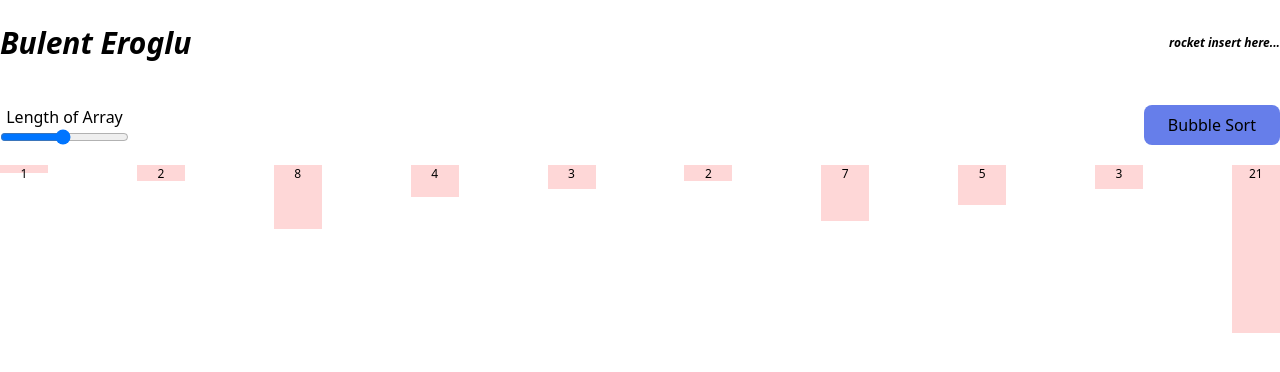
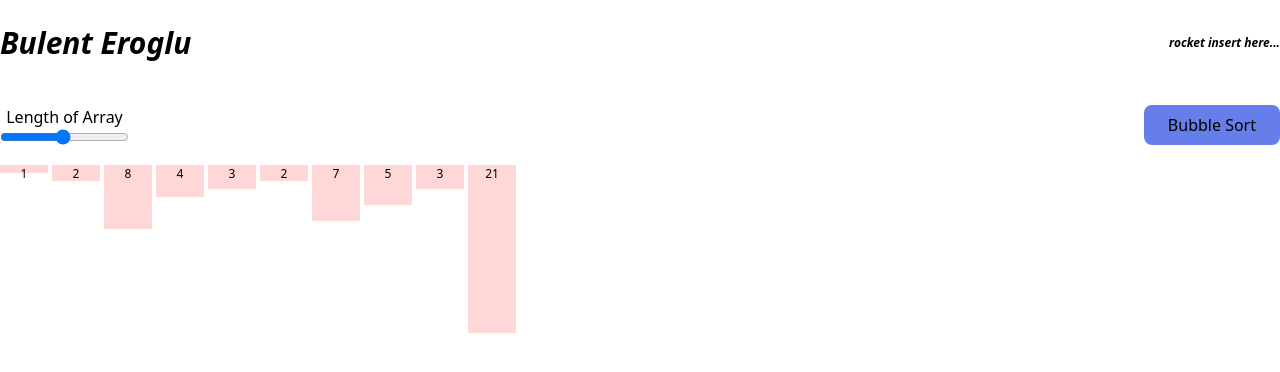
Before and after one commit to bulenteroglu/Sorting-Visualizer, a React (Vite) app in the folder packages/frontend/: page / in a window 1280 px wide. Shown: the top 372 px of the page. Built offline with nearby package versions, Linux system fonts and the light colour scheme.

Commit message:
ui fixes

```diff
--- a/packages/frontend/src/Page/Page.jsx
+++ b/packages/frontend/src/Page/Page.jsx
@@ -1,9 +1,11 @@
 import React, { useEffect, useState } from 'react';
 import clsx from 'clsx';
 
+const ANIMATION_SPEED_MS = 1000;
+
 function Array({ array }) {
   return (
-    <div className='w-full flex justify-between mt-5  h-full space-x-2'>
+    <div className={clsx('w-full flex  mt-5 h-full space-x-1')}>
       {array.map((arr, i) => (
         <div
           style={{ height: `${arr}%` }}
@@ -45,7 +47,7 @@ export default function Page() {
       isSorted = true;
       for (let i = 0; i < array.length - 1 - counter; i++) {
         if (array[i] > array[i + 1]) {
-          const temp = array[i + 1];
+          let temp = array[i + 1];
           array[i + 1] = array[i];
           array[i] = temp;
           isSorted = false;
```
